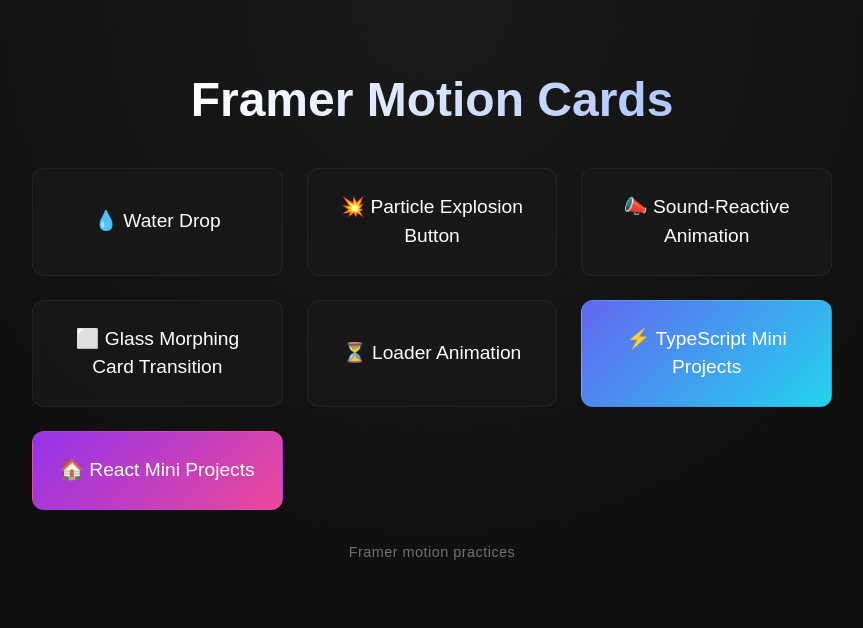
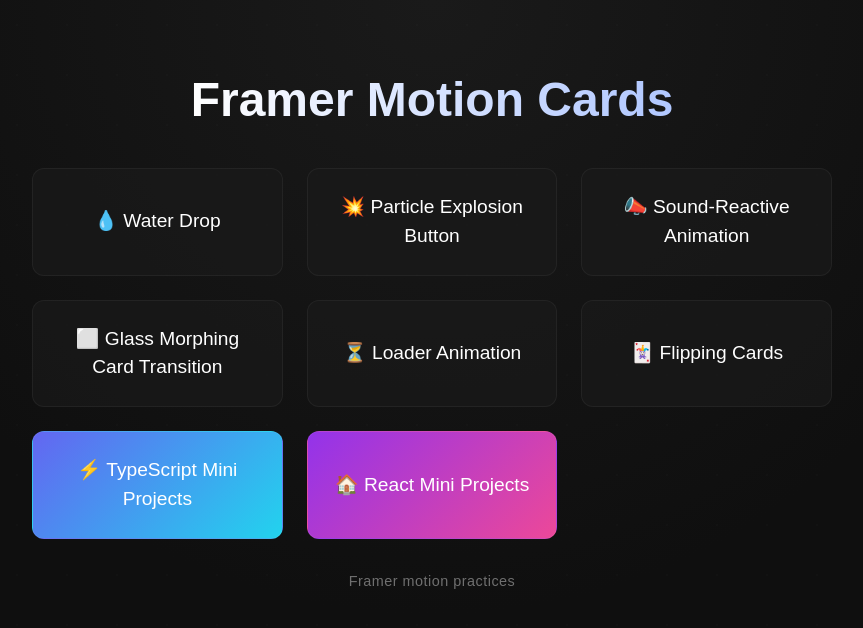
Before and after one commit to Hrisshhii/react-practice, a React (Vite) app in the folder framermotion/: page /#/ in a window 1280 px wide. Shown: the top 628 px of the page, without its empty margins (208-1071 px from the left). Built offline with nearby package versions, Linux system fonts and the light colour scheme.

Commit message:
Flipping cards mini project setup

```diff
--- a/framermotion/src/App.tsx
+++ b/framermotion/src/App.tsx
@@ -6,6 +6,7 @@ import ExplosionButton from './components/ExplodeButton/ExplosionButton'
 import SoundReactive from './components/SoundReactive/SoundReactive'
 import GlassMorph from './components/Morphing/GlassMorph'
 import BouncingLoader from './components/BouncingLoader/BouncingLoader'
+import FlippingCards from './components/FlippingCards/FlippingCards'
 
 function App() {
 
@@ -18,6 +19,7 @@ function App() {
       <Route path="/sound-reactive" element={<SoundReactive/>} />
       <Route path="/glass-morphing" element={<GlassMorph/>}/>
       <Route path="/loader-animation" element={<BouncingLoader />}/>
+      <Route path="/flipping-card" element={<FlippingCards/>}/>
     </Routes>
     </>
   )
--- /dev/null
+++ b/framermotion/src/components/FlippingCards/FlippingCards.tsx
@@ -0,0 +1,8 @@
+
+const FlippingCards = () => {
+  return (
+    <div>FlippingCards</div>
+  )
+}
+
+export default FlippingCards
--- a/framermotion/src/components/Home.tsx
+++ b/framermotion/src/components/Home.tsx
@@ -11,6 +11,7 @@ export default function Home() {
         <Link to="/sound-reactive" className="card">📣 Sound-Reactive Animation</Link>
         <Link to="/glass-morphing" className="card">⬜️ Glass Morphing Card Transition</Link>
         <Link to="/loader-animation" className="card">⏳ Loader Animation</Link>
+        <Link to="/flipping-card" className="card">🃏 Flipping Cards</Link>
         <a href="https://hrisshhii.github.io/react-practice/ts" className="card" style={{ background: "linear-gradient(135deg,#6366f1,#22d3ee)" }}>
           ⚡ TypeScript Mini Projects
         </a>
```
